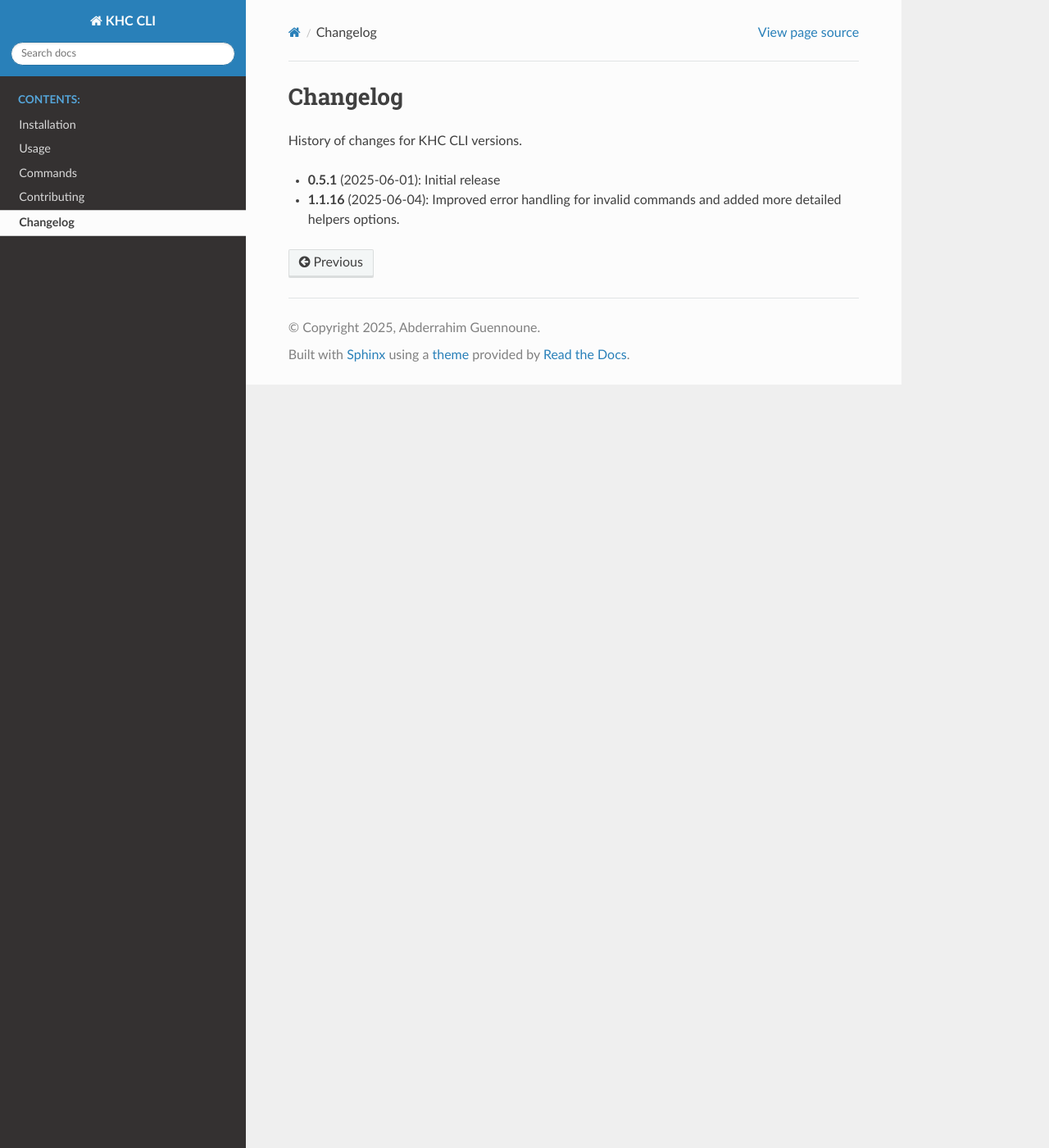
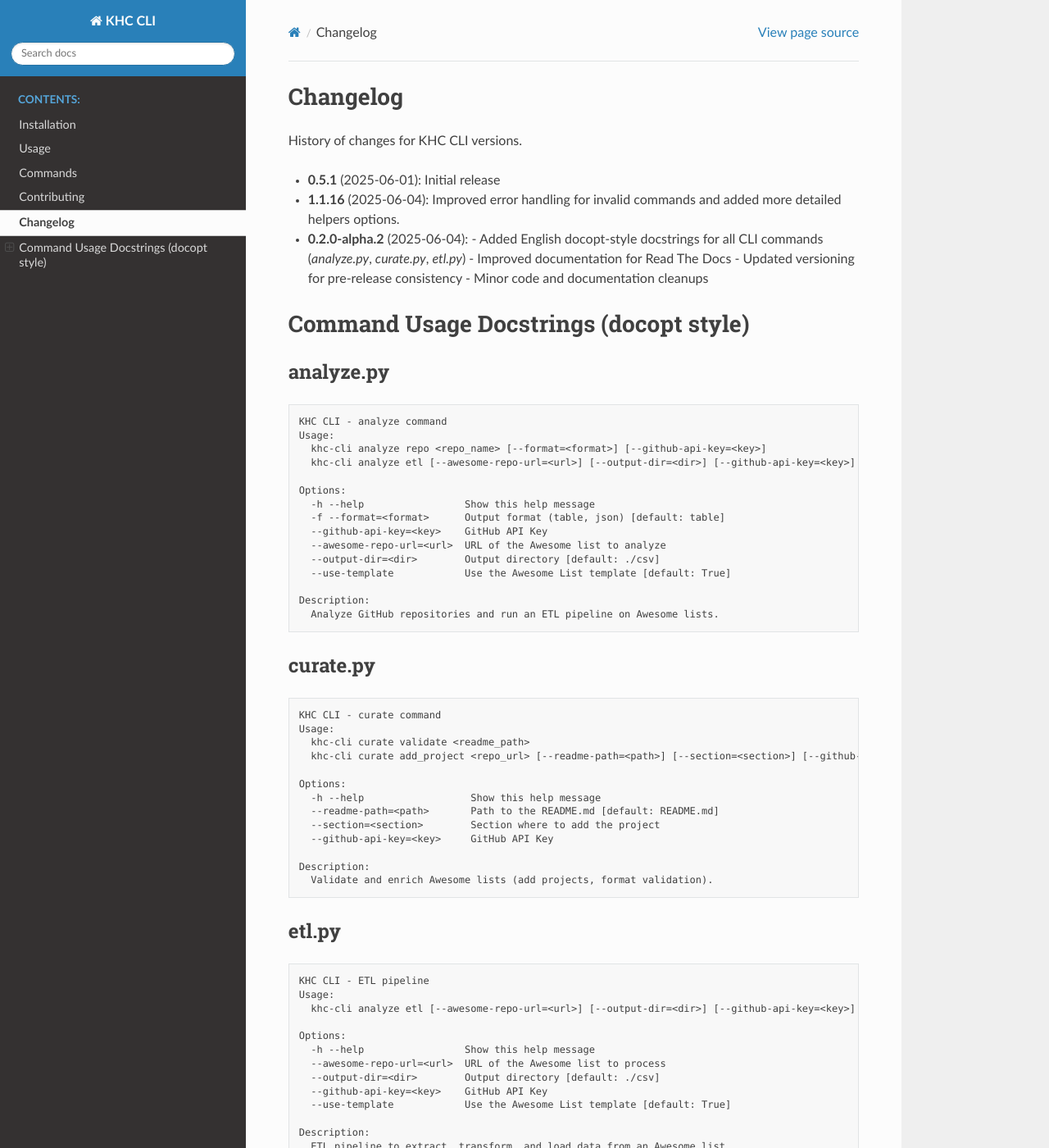
Before and after one commit to aguennoune/khc-cli, a Sphinx documentation site: the page built from docs/source/changelog.rst, in a window 1280 px wide and 1400 px high. Shown: the whole window at 82% size. Built offline with Sphinx 7.4.7 and the Read the Docs theme 3.1.0, drawn with Linux system fonts in a browser that asks for light colours.

Commit message:
Bump version to v0.2.0-alpha.2 and update changelog

```diff
--- a/docs/source/changelog.rst
+++ b/docs/source/changelog.rst
@@ -4,3 +4,70 @@ History of changes for KHC CLI versions.
 
 * **0.5.1** (2025-06-01): Initial release
 * **1.1.16** (2025-06-04): Improved error handling for invalid commands and added more detailed helpers options.
+* **0.2.0-alpha.2** (2025-06-04):
+  - Added English docopt-style docstrings for all CLI commands (`analyze.py`, `curate.py`, `etl.py`)
+  - Improved documentation for Read The Docs
+  - Updated versioning for pre-release consistency
+  - Minor code and documentation cleanups
+
+Command Usage Docstrings (docopt style)
+=======================================
+
+analyze.py
+----------
+
+.. code-block:: text
+
+    KHC CLI - analyze command
+    Usage:
+      khc-cli analyze repo <repo_name> [--format=<format>] [--github-api-key=<key>]
+      khc-cli analyze etl [--awesome-repo-url=<url>] [--output-dir=<dir>] [--github-api-key=<key>] [--use-template/--no-use-template]
+
+    Options:
+      -h --help                 Show this help message
+      -f --format=<format>      Output format (table, json) [default: table]
+      --github-api-key=<key>    GitHub API Key
+      --awesome-repo-url=<url>  URL of the Awesome list to analyze
+      --output-dir=<dir>        Output directory [default: ./csv]
+      --use-template            Use the Awesome List template [default: True]
+
+    Description:
+      Analyze GitHub repositories and run an ETL pipeline on Awesome lists.
+
+curate.py
+---------
+
+.. code-block:: text
+
+    KHC CLI - curate command
+    Usage:
+      khc-cli curate validate <readme_path>
+      khc-cli curate add_project <repo_url> [--readme-path=<path>] [--section=<section>] [--github-api-key=<key>]
+
+    Options:
+      -h --help                  Show this help message
+      --readme-path=<path>       Path to the README.md [default: README.md]
+      --section=<section>        Section where to add the project
+      --github-api-key=<key>     GitHub API Key
+
+    Description:
+      Validate and enrich Awesome lists (add projects, format validation).
+
+etl.py
+------
+
+.. code-block:: text
+
+    KHC CLI - ETL pipeline
+    Usage:
+      khc-cli analyze etl [--awesome-repo-url=<url>] [--output-dir=<dir>] [--github-api-key=<key>] [--use-template/--no-use-template]
+
+    Options:
+      -h --help                 Show this help message
+      --awesome-repo-url=<url>  URL of the Awesome list to process
+      --output-dir=<dir>        Output directory [default: ./csv]
+      --github-api-key=<key>    GitHub API Key
+      --use-template            Use the Awesome List template [default: True]
+
+    Description:
+      ETL pipeline to extract, transform, and load data from an Awesome list.
--- a/pyproject.toml
+++ b/pyproject.toml
@@ -1,6 +1,6 @@
 [project]
 name = "khc-cli"
-version = "1.1.16"
+version = "0.2.0-alpha.2"
 description = "CLI tool for analyzing and curating awesome lists focused on sustainable and open source technologies"
 readme = "README.md"
 authors = [
--- a/src/khc_cli/version.py
+++ b/src/khc_cli/version.py
@@ -1,5 +1,5 @@
 """Version information for the khc_cli package."""
 
-__version__ = "1.1.16"
+__version__ = "0.2.0-alpha.2"
 __author__ = "Abderrahim Guennoune"
 __author_email__ = "aguennoune@outlook.com"
```
Also changed, not shown: 3 other files.
